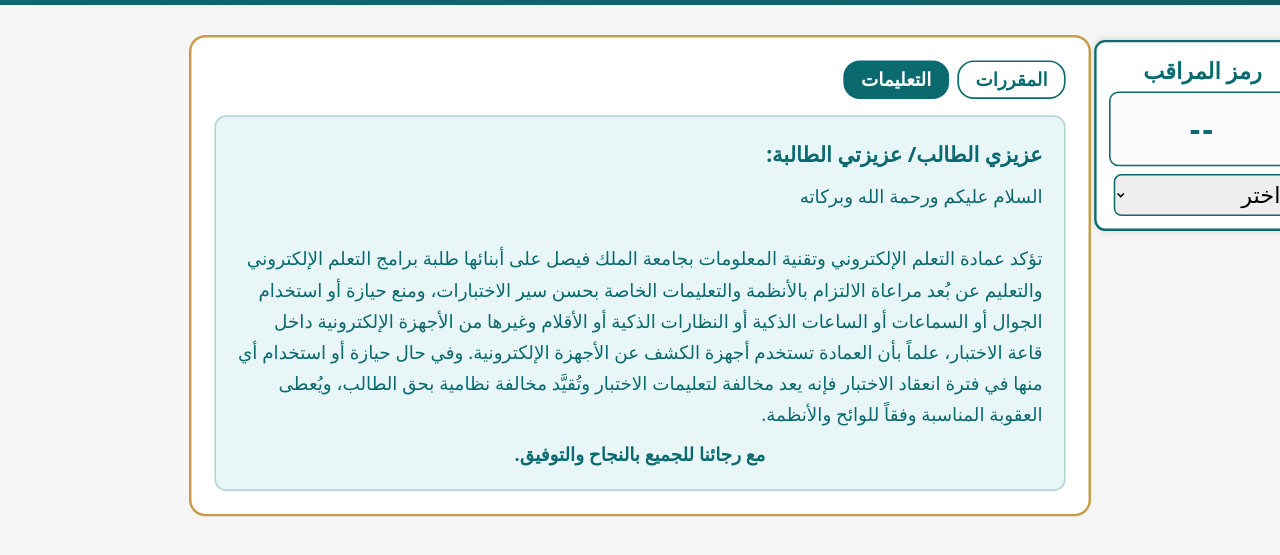
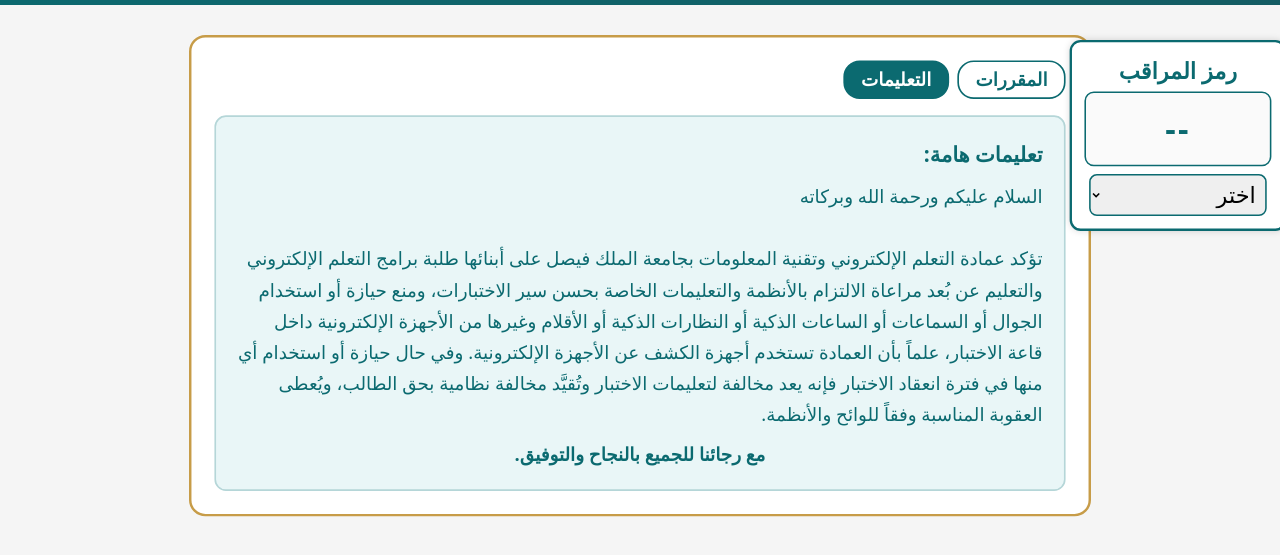
Before and after one commit to mohammed1402102/kfu-center, a plain HTML site: page index.html in a window 1280 px wide. Both pictures are taken after a click on the button "التعليمات". Shown: the part 139-694 px from the top of the page. Drawn offline with Linux system fonts and the light colour scheme.

Commit message:
Update index.html

```diff
--- a/index.html
+++ b/index.html
@@ -75,7 +75,7 @@
         /* ============= صندوق المراقب ============= */
         .proctor-box {
             position: absolute;
-            right: -320px;
+            right: -260px; /* تم تقريب الصندوق للداخل ليتناسب مع بروميثيان */
             top: 0;
             width: 240px;
             padding: 16px;
@@ -231,7 +231,7 @@
                 transform-origin: top center;
             }
             .proctor-box {
-                right: -260px;
+                right: -230px;
                 transform: scale(0.95);
             }
         }
@@ -260,7 +260,7 @@
 
 <div class="page-wrapper">
 
-    <!-- ========== صندوق المراقب (خارج التبويبات) ========== -->
+    <!-- صندوق المراقب -->
     <div class="proctor-box">
         <div class="proctor-title">رمز المراقب</div>
         <div id="proctorDisplay" class="proctor-number-display">--</div>
@@ -302,13 +302,13 @@
 
     <div class="content">
 
-        <!-- ========== التبويبات ========== -->
+        <!-- التبويبات -->
         <div class="tabs">
             <button id="tabMainBtn" class="tab-btn active">المقررات</button>
             <button id="tabInstructionsBtn" class="tab-btn">التعليمات</button>
         </div>
 
-        <!-- ========== تبويب المقررات ========== -->
+        <!-- تبويب المقررات -->
         <div id="mainPanel">
             <div class="select-container">
                 عدد المقررات:
@@ -367,10 +367,10 @@
             </div>
         </div>
 
-        <!-- ========== تبويب التعليمات ========== -->
+        <!-- تبويب التعليمات -->
         <div id="instructionsPanel" class="instructions-panel">
             <div class="instructions-card">
-                <b>عزيزي الطالب/ عزيزتي الطالبة:</b>
+                <b>  تعليمات هامة:</b>
                 السلام عليكم ورحمة الله وبركاته<br><br>
                 تؤكد عمادة التعلم الإلكتروني وتقنية المعلومات بجامعة الملك فيصل على أبنائها طلبة برامج التعلم الإلكتروني
                 والتعليم عن بُعد مراعاة الالتزام بالأنظمة والتعليمات الخاصة بحسن سير الاختبارات، ومنع حيازة أو استخدام
```
